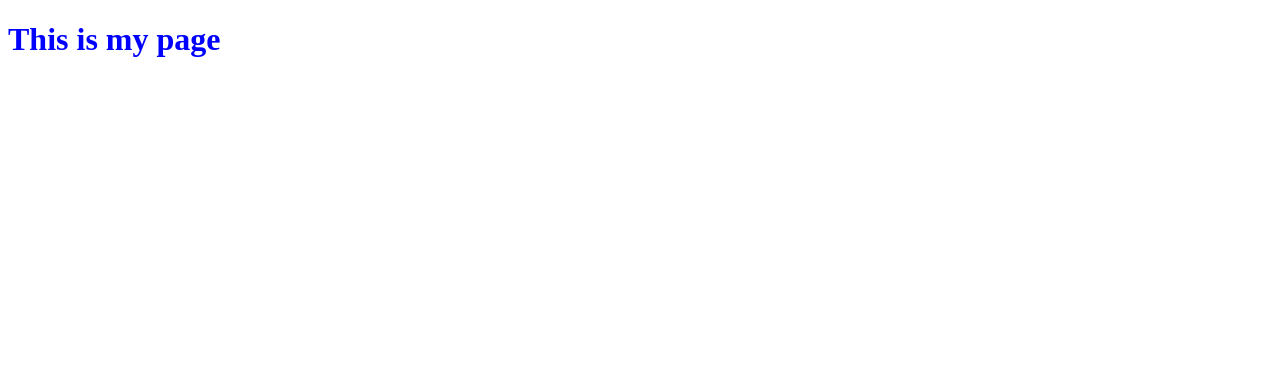
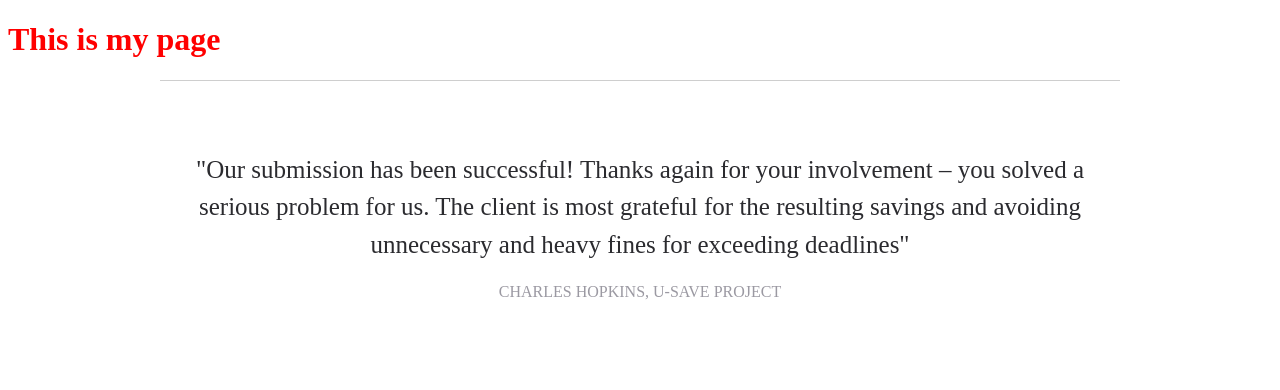
Before and after one commit to philipjoubert/coding-school-1, a plain HTML site: page index.html in a window 1280 px wide. Drawn offline with Linux system fonts and the light colour scheme.

Commit message:
added quote to page

```diff
--- a/css/styles.css
+++ b/css/styles.css
@@ -1,3 +1,28 @@
 h1 {
-	color: blue;
+	color: red;
 }
+
+.container {
+	max-width: 960px;
+	margin: 0 auto;
+}
+
+.quote {
+	border-top: 1px solid #cecece;
+	padding: 70px 0;
+}
+
+blockquote {
+	margin: 0px;
+	font-size: 25px;
+	line-height: 1.5;
+	color: #2b2b2f;
+	text-align: center;
+}
+
+p.author {
+	color: #9b99a2;
+	margin-top: 20px;
+	text-align: center;
+	font-size: 16px;
+}
--- a/index.html
+++ b/index.html
@@ -7,5 +7,13 @@
 
   <body>
 		<h1>This is my page</h1>
+		<div class="container">
+			<div class="quote">
+				<blockquote>
+					"Our submission has been successful! Thanks again for your involvement – you solved a serious problem for us. The client is most grateful for the resulting savings and avoiding unnecessary and heavy fines for exceeding deadlines"
+				</blockquote>
+				<p class="author">CHARLES HOPKINS, U-SAVE PROJECT</p>
+			</div>
+		</div>
 	</body>
 </html>
--- a/styles.css
+++ /dev/null
@@ -1,3 +0,0 @@
-h1 {
-	color: blue;
-}
```
Also changed, not shown: images/eeee.jpg (added).
